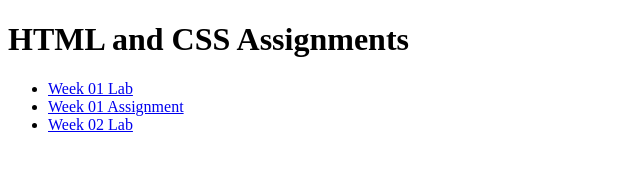
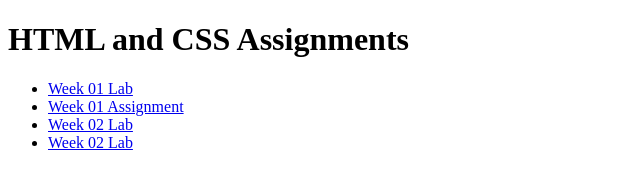
Before and after one commit to cmburk/github-pages, a plain HTML site: page html-css/index.html in a window 1280 px wide. Shown: the whole page, without its empty margins (0-640 px from the left). Drawn offline with Linux system fonts and the light colour scheme.

```diff
--- a/html-css/index.html
+++ b/html-css/index.html
@@ -10,6 +10,7 @@
           <li><a href="wk01-lab-exercise-files/javascript_jquery.html">Week 01 Lab</li>
           <li><a href="wk01-assignment-exercise-files/index.html">Week 01 Assignment</li>
 		  <li><a href="wk02-lab-exercise-files/index.html">Week 02 Lab</li>
+		  <li><a href="week-02/index.html">Week 02 Lab</li>
         </ul>
       </nav>
     </body>
```
